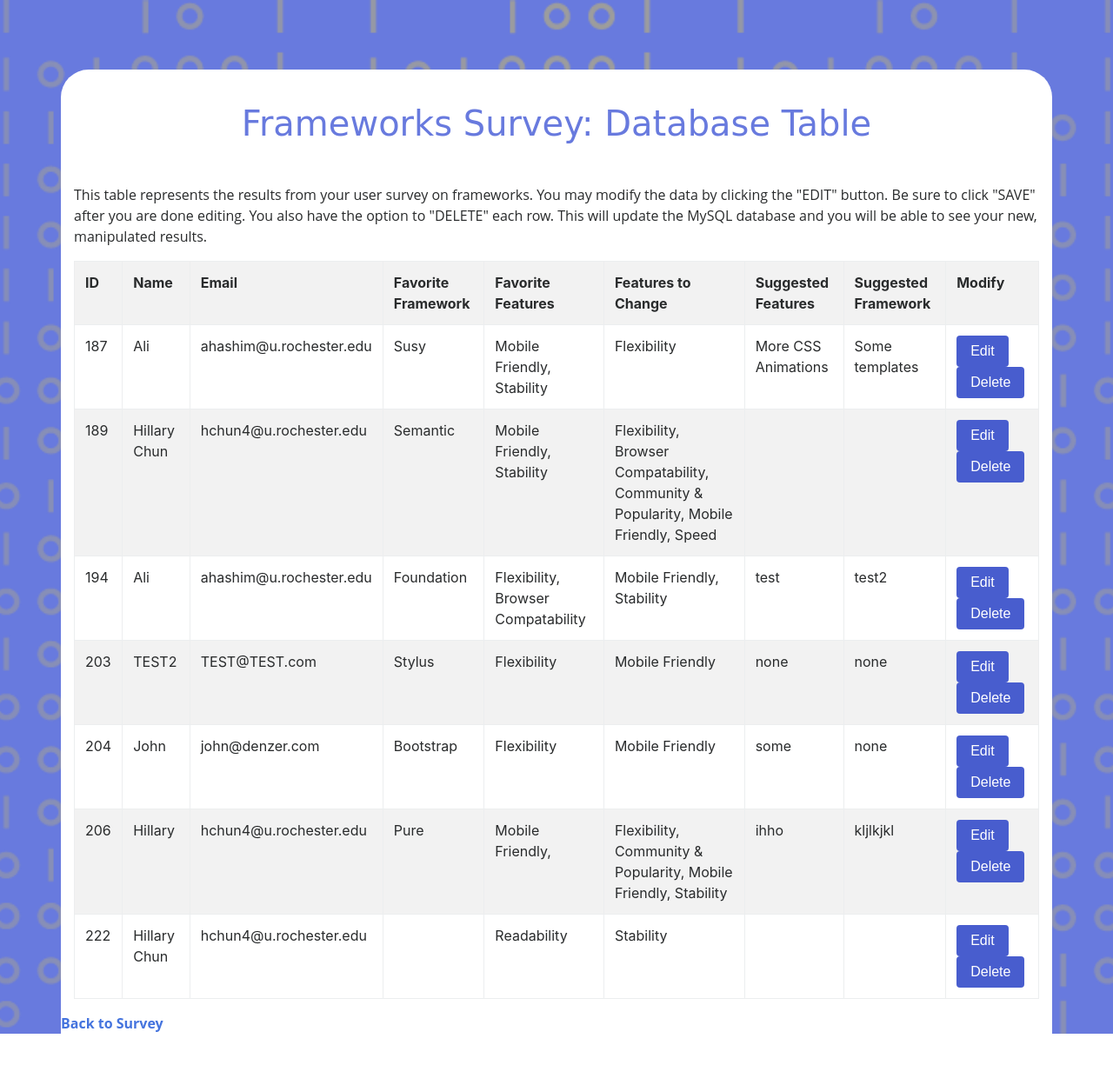
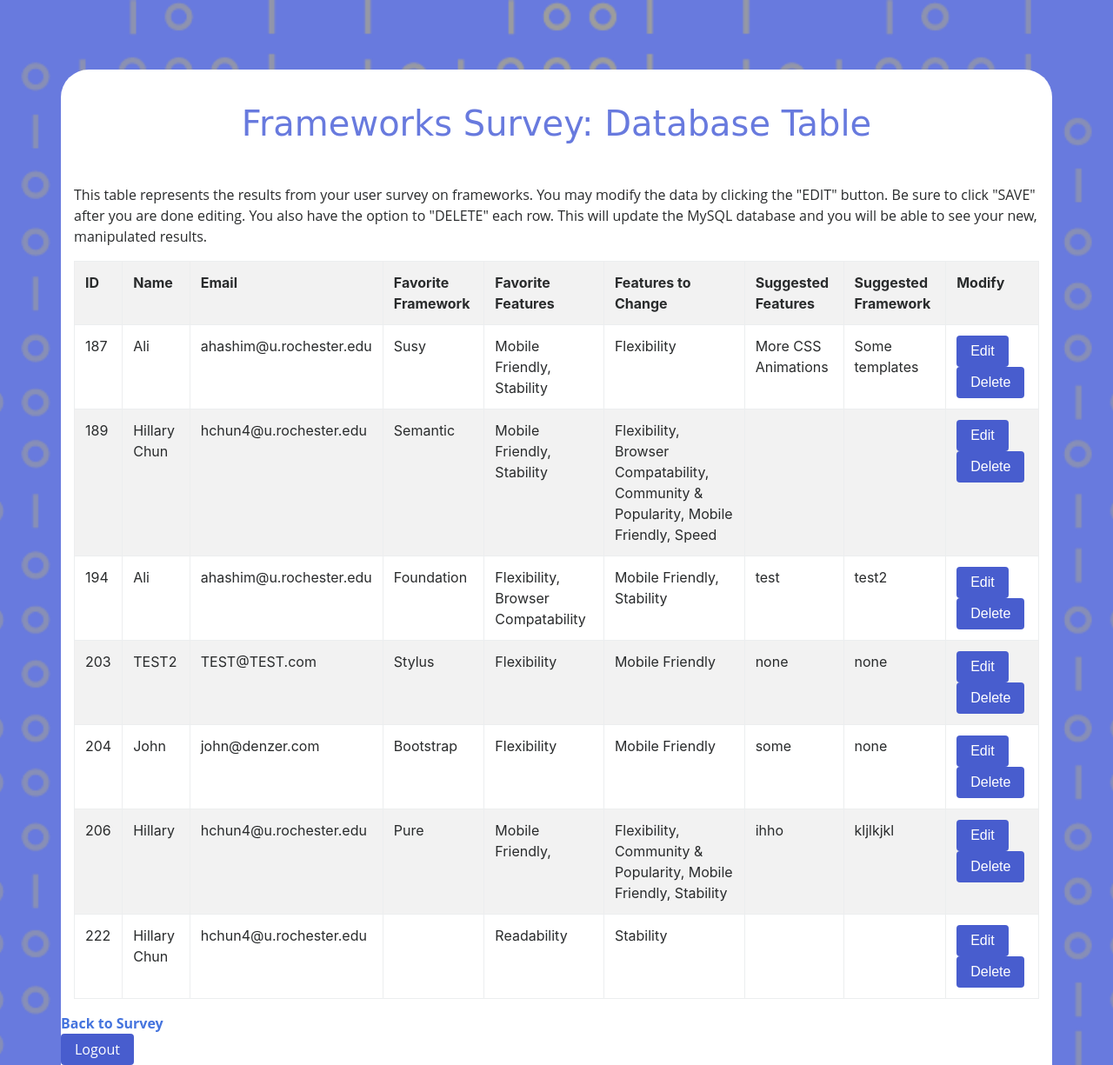
Before and after one commit to cvanhuben/Assignment9, a PHP site: page /admin.php in a window 1280 px wide. Shown: the whole page at 87% size. Before the commit the page ends 1189 px from the top, so only its background shows below. Run offline with PHP 8.4, Linux system fonts and the light colour scheme; data comes from the database, SQL or seed files in the repository; some libraries are stand-ins or nearby versions; some web fonts are replaced.

Commit message:
logout button

```diff
--- a/admin.php
+++ b/admin.php
@@ -103,7 +103,13 @@
 
     	<div class="row">
     	   <a href="index.php">Back to Survey</a>
+
     	</div>
+
+    	<div class="row">
+						<a class="btn btn-primary" href="logout.php" role="button">Logout</a>
+		</div>
+
     </div>
 
     <!-- Downloading jQuery -->
```
